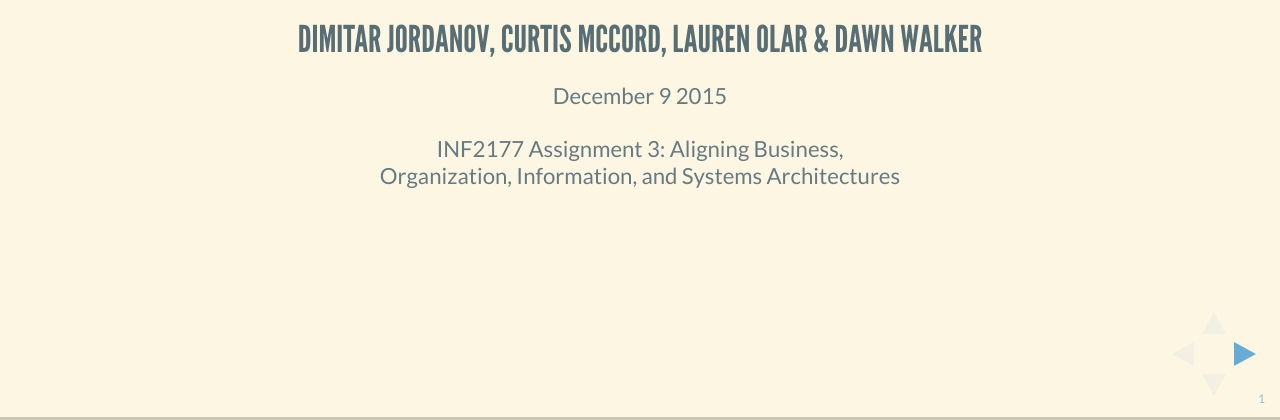
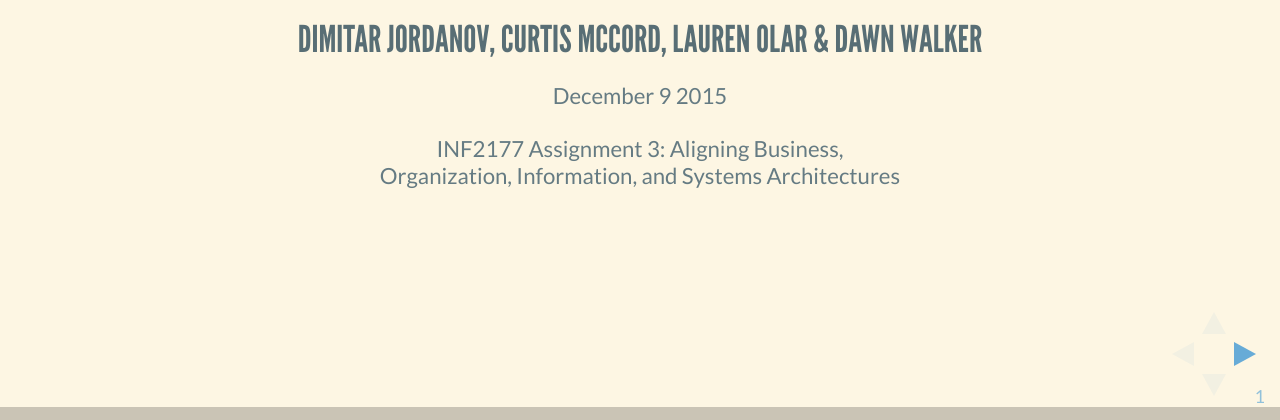
Before and after one commit to structur/2177A3, a website: page presentation/index.html in a window 1280 px wide. Shown: the part 380-800 px from the top of the page. Drawn offline with Linux system fonts and the light colour scheme.

Commit message:
increased progress bar and page number size

```diff
--- a/presentation/css/reveal.css
+++ b/presentation/css/reveal.css
@@ -216,7 +216,7 @@ body {
 .reveal .progress {
   position: fixed;
   display: none;
-  height: 3px;
+  height: 13px;
   width: 100%;
   bottom: 0;
   left: 0;
@@ -249,7 +249,7 @@ body {
   bottom: 15px;
   opacity: 0.5;
   z-index: 31;
-  font-size: 12px; }
+  font-size: 18px; }
 
 /*********************************************
  * SLIDES
```
